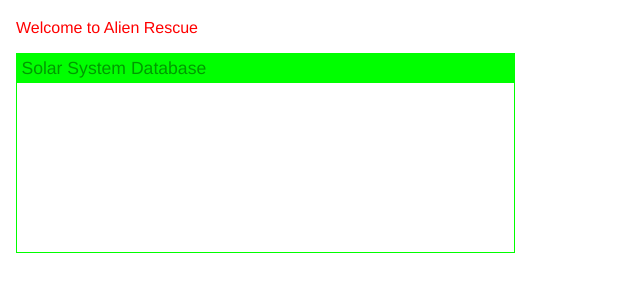
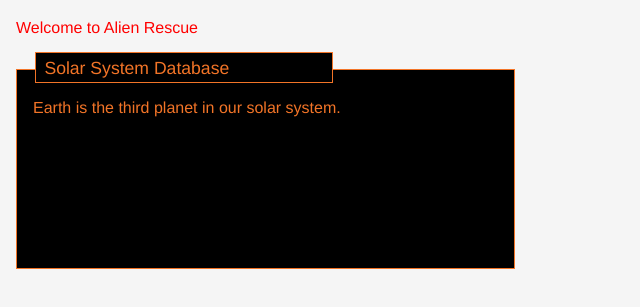
Before and after one commit to AlienRescue/ar-sass-tutorial, a website with bundled scripts: page dist/index.html in a window 1280 px wide. Shown: the part 77-384 px from the top of the page, without its empty margins (0-640 px from the left). Built offline with nearby package versions, Linux system fonts and the light colour scheme.

Commit message:
Redesigning window

```diff
--- a/src/scss/_color.scss
+++ b/src/scss/_color.scss
@@ -1,3 +1,5 @@
+/* Colors */
+
 $red: #ff0000;
 $green: #00ff00;
 $blue: #0000ff;
--- a/src/scss/_typography.scss
+++ b/src/scss/_typography.scss
@@ -1,2 +1,3 @@
+/* Fonts */
 
 $main-font: 'Helvetica Neue', Helvetica, Arial, sans-serif;
--- a/src/scss/app.scss
+++ b/src/scss/app.scss
@@ -1,3 +1,5 @@
+/* Main SCSS */
+
 @import 'color';
 @import 'typography';
 
@@ -6,10 +8,10 @@
 }
 
 body {
+    padding: 1em;
+    background:$light-gray;
     color: $red;
     font-family: $main-font;
-    padding: 1em;
-    box-sizing: border-box;
 }
 
 .header {
@@ -22,21 +24,29 @@
 }
 
 @mixin window($color) {
-    border: 1px solid $color;
     min-height: 200px;
     min-width: 300px;
     max-width: 40%;
+    margin-top:2em;
+    color:$color;
+    background:#000;
+    border: 1px solid $color;
+
     h2 {
-        width: 100%;
-        background-color: $color;
-        color: rgba(0,0,0,.4);
-        margin: 0;
+        width:60%;
+        padding: 0.25em 0.5em;
+        margin: -1em 0 0 1em;
+        color: $color;
+        background: #000;
+        border:1px solid $color;
         font-size: 1.1em;
-        font-weight: 500;
-        padding: 0.25em;
+        font-weight: 300;
+    }
+    p{
+      margin:1em;
     }
 }
 
 .solar-system-db {
-    @include window($green);
+    @include window($orange);
 }
```
Also changed, not shown: dist/index.html.
